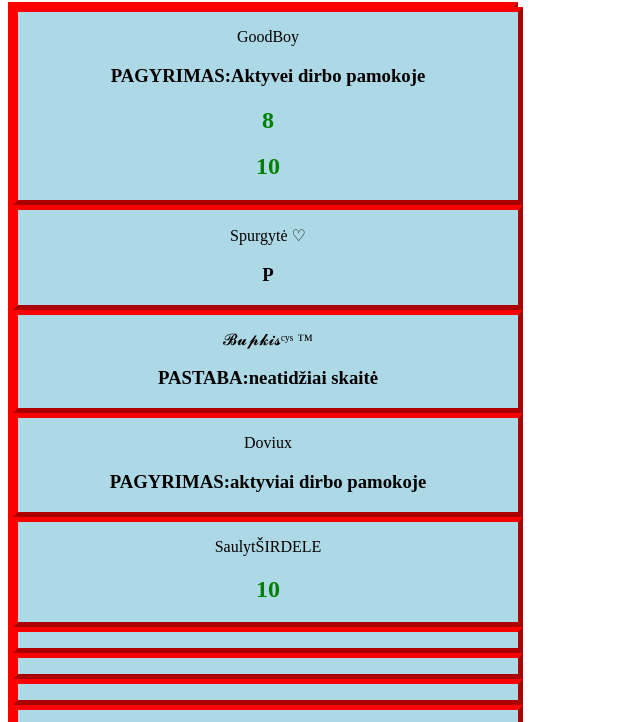
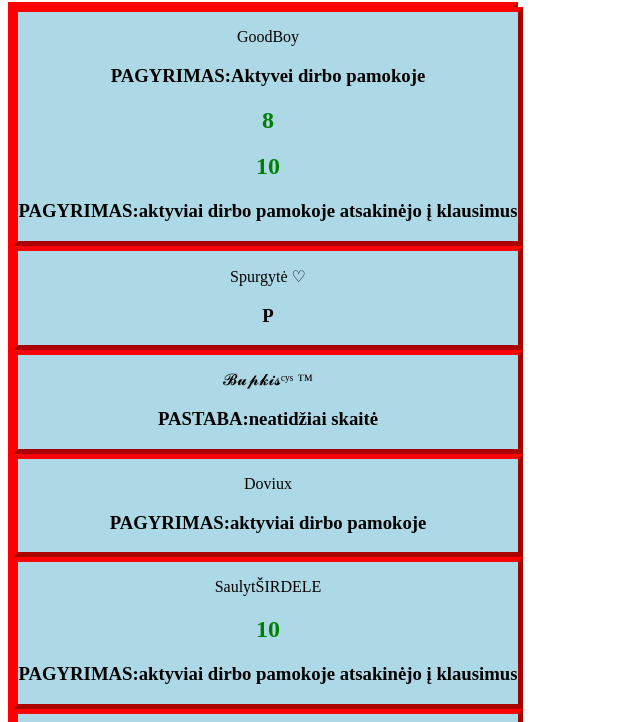
Before and after one commit to NIKASURG/itryprogram, a plain HTML site: page index.html in a window 1280 px wide. Shown: the part 78-800 px from the top of the page, without its empty margins (0-640 px from the left). Drawn offline with Linux system fonts and the light colour scheme.

Commit message:
pagyrimai

```diff
--- a/index.html
+++ b/index.html
@@ -168,6 +168,7 @@
             <h3>PAGYRIMAS:Aktyvei dirbo pamokoje</h3>
             <h2>8</h2>
             <h2>10</h2>
+            <h3>PAGYRIMAS:aktyviai dirbo pamokoje atsakinėjo į klausimus</h3>
         </div>
         <div>
             <p>Spurgytė ♡</p>
@@ -184,6 +185,7 @@
         <div>
             <p>SaulytŠIRDELE</p>
             <h2>10</h2>
+            <h3>PAGYRIMAS:aktyviai dirbo pamokoje atsakinėjo į klausimus</h3>
         </div>
         <div>
             <p></p>
```
